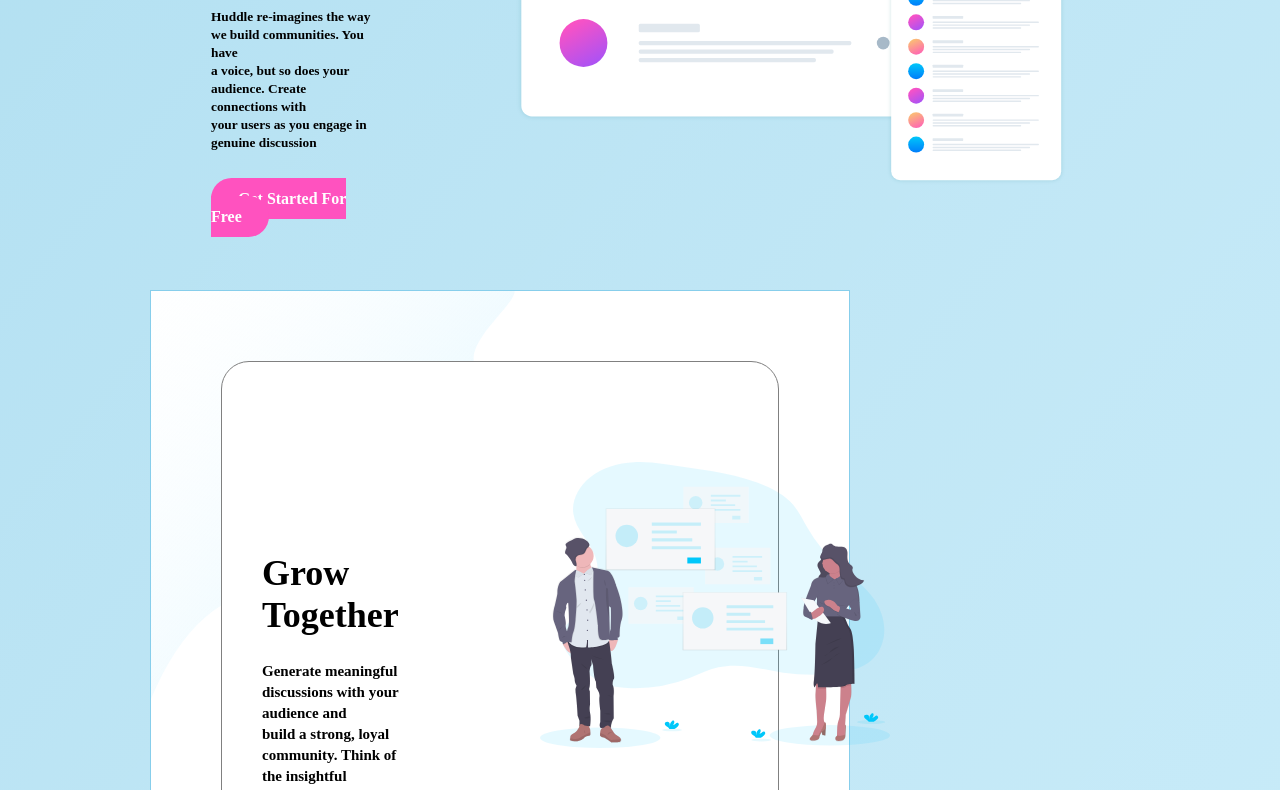
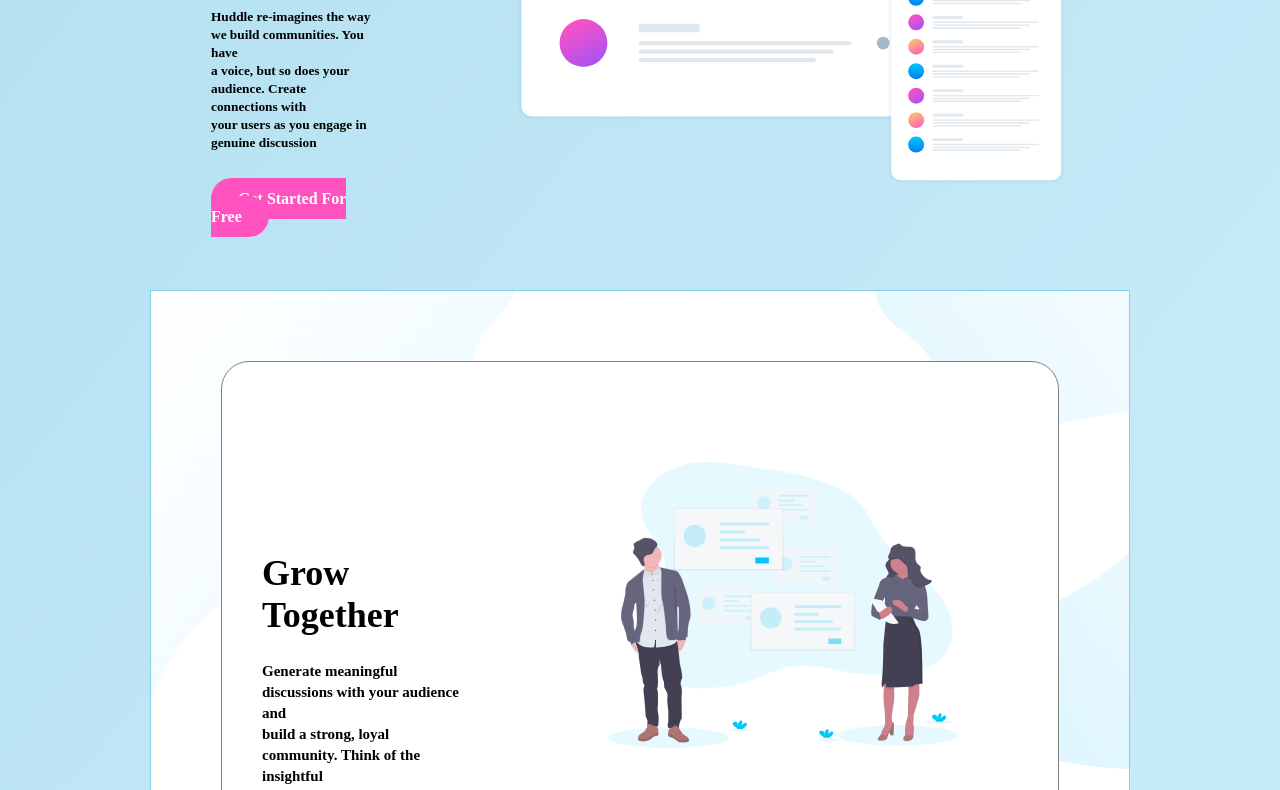
Before and after one commit to Mleftii/landingpage, a plain HTML site: page index.html in a window 1280 px wide. Shown: the part 437-1227 px from the top of the page. Drawn offline with nearby package versions, Linux system fonts and the light colour scheme; files whose address does not match are found by name.

Commit message:
first commit

```diff
--- a/style.css
+++ b/style.css
@@ -109,9 +109,16 @@ body{
  .growpic{
     float: right;
     margin: 100px;
-    /* margin-right: 250px; */
-    /* margin-top: 70px; */
+    /*margin-right: 250px;*/
+    /*margin-top: 70px;*/
  }
+
+ @media screen and (max-width:375px) {
+  .inside1, .inside2, .inside3{
+      display: block;
+  }
+}
+
  .inside2{
     background-color: white;
     display: flex;
@@ -229,13 +236,13 @@ body{
  .Lbottom{
    float: right;
  }
- @media screen and (max-width: 1440px){
+ /* @media screen and (max-width: 1440px){
   body{
     width:1000px;
   }
-}
+} */
 @media screen and (max-width:375px) {
-  body{
-    width: 200px;
+  .header{
+      display: block;
   }
 }
```
